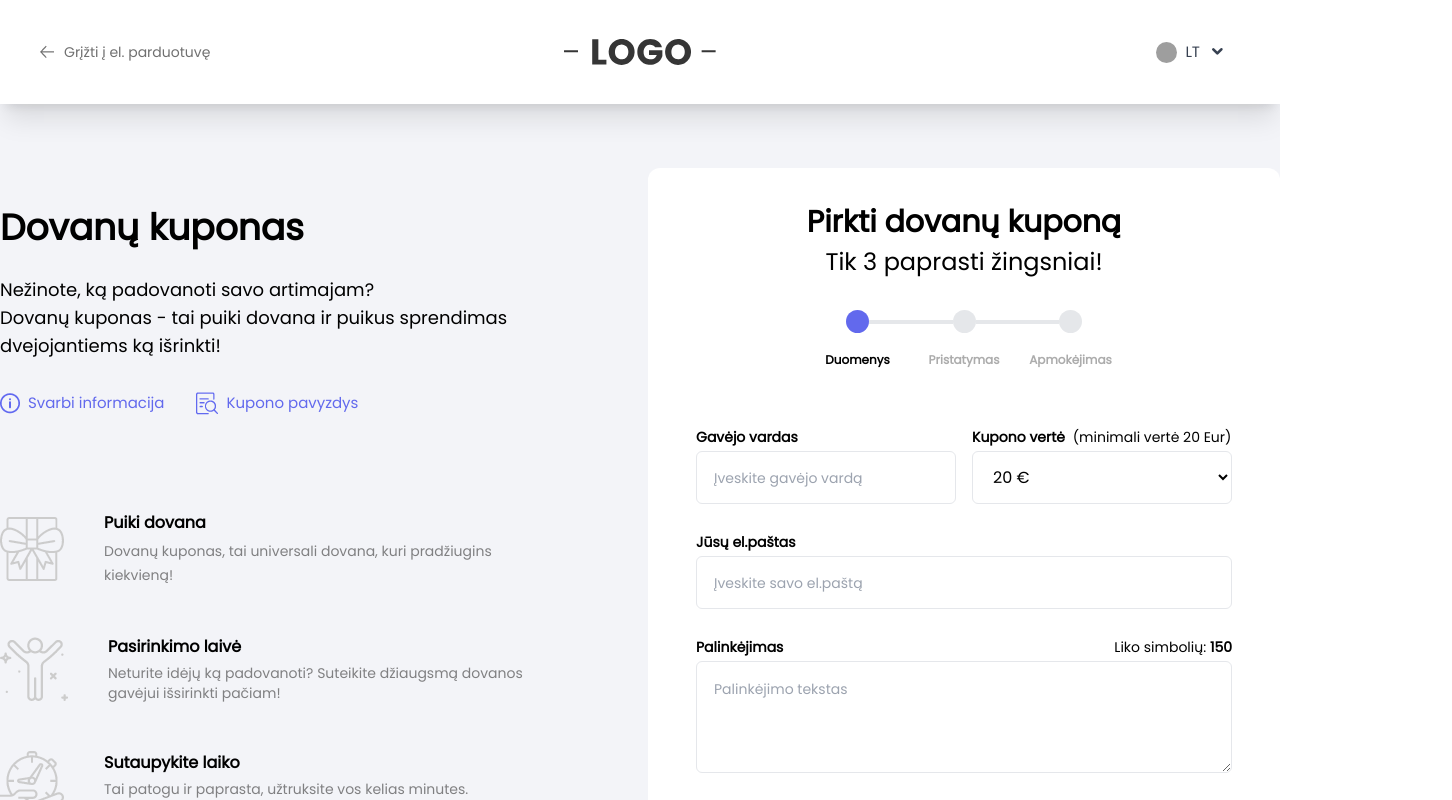
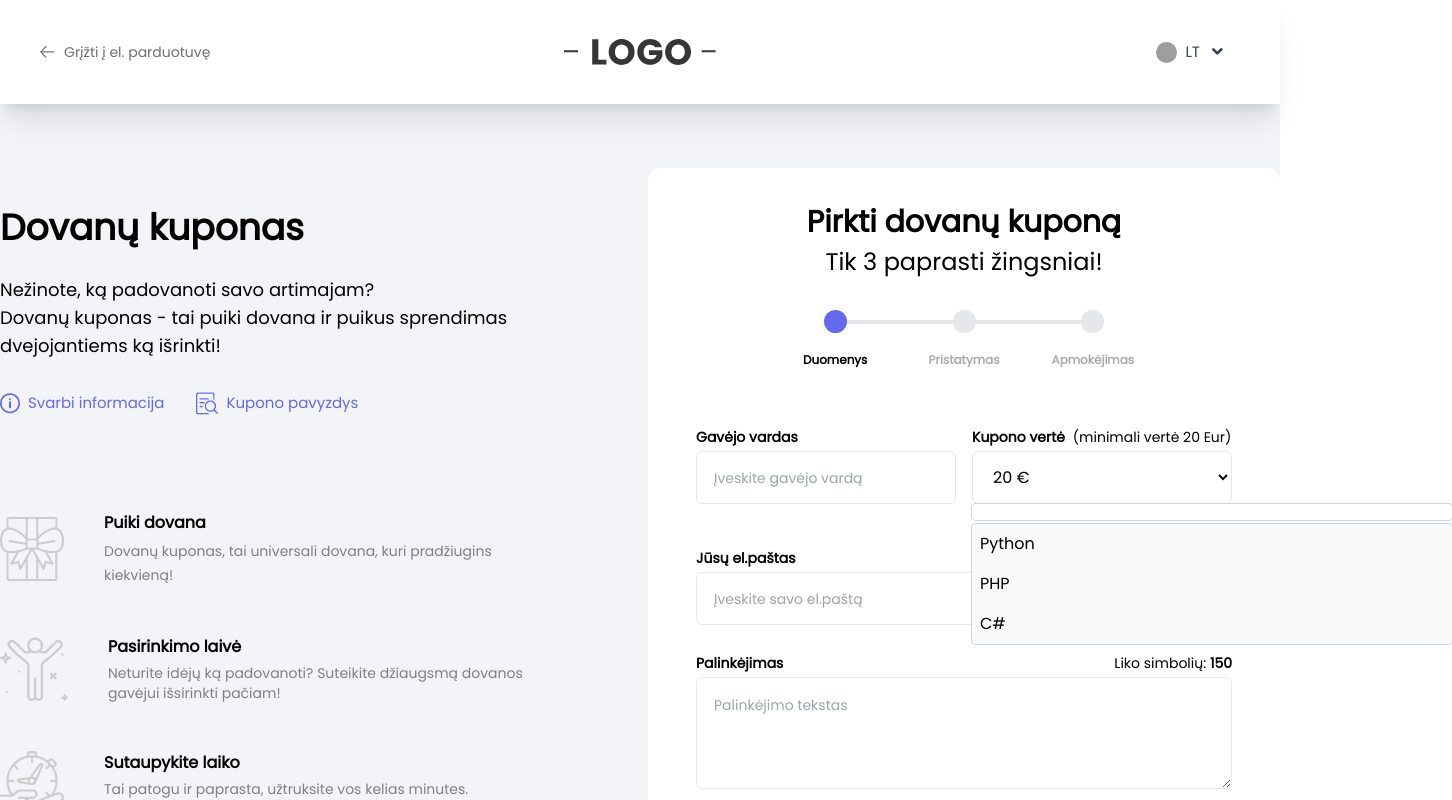
Before and after one commit to MVaicikauskas/gift_coupon_shop, a Nuxt app: page / in a window 1280 px wide. Shown: the top 800 px of the page, 1452 px wide, since content can reach past the window. Built offline with nearby package versions, Linux system fonts and the light colour scheme; grey boxes are pictures that could not be loaded; a web font is replaced by a local one.

Commit message:
test select input

```diff
--- a/components/formComponent/FormComponent.vue
+++ b/components/formComponent/FormComponent.vue
@@ -4,7 +4,7 @@
             <h1 class="text-3xl font-semibold text-center">{{ 'Pirkti dovanų kuponą' }}</h1>
             <h2 class="text-2xl text-center mt-1.5">{{ 'Tik 3 paprasti žingsniai!' }}</h2>
 
-            <ol class="mx-auto mt-8 flex md:w-6/12 sm:w-8/12 lg:px-4 md:px-2 sm:px-1 max-w-lg items-center justify-between">
+            <ol class="mx-auto mt-8 flex md:w-7/12 sm:w-8/12 lg:px-4 md:px-2 sm:px-1 max-w-lg items-center justify-between">
                 <li class="flex w-full items-center">
                     <div class="relative flex flex-col items-center">
                         <span class="flex h-[23px] w-[23px] shrink-0 items-center justify-center rounded-full"
@@ -57,6 +57,18 @@
                             <option value="40" class="text-black text-sm">{{ '40 €' }}</option>
                             <option value="50" class="text-black text-sm">{{ '50 €' }}</option>
                         </select>
+                      <div x-data="select" class="relative w-[30rem]" @click.outside="open = false">
+                        <button @click="toggle" :class="(open) && 'ring-blue-600'" class="flex w-full items-center justify-between rounded bg-white p-2 ring-1 ring-gray-300">
+                          <span x-text="(language == '') ? 'Choose language' : language"></span>
+                          <i class="fas fa-chevron-down text-xl"></i>
+                        </button>
+
+                        <ul class="z-2 absolute mt-1 w-full rounded bg-gray-50 ring-1 ring-gray-300" x-show="open">
+                          <li class="cursor-pointer select-none p-2 hover:bg-gray-200" @click="setLanguage('Python')">Python</li>
+                          <li class="cursor-pointer select-none p-2 hover:bg-gray-200" @click="setLanguage('PHP')">PHP</li>
+                          <li class="cursor-pointer select-none p-2 hover:bg-gray-200" @click="setLanguage('C#')">C#</li>
+                        </ul>
+                      </div>
                     </div>
                 </div>
 
```
